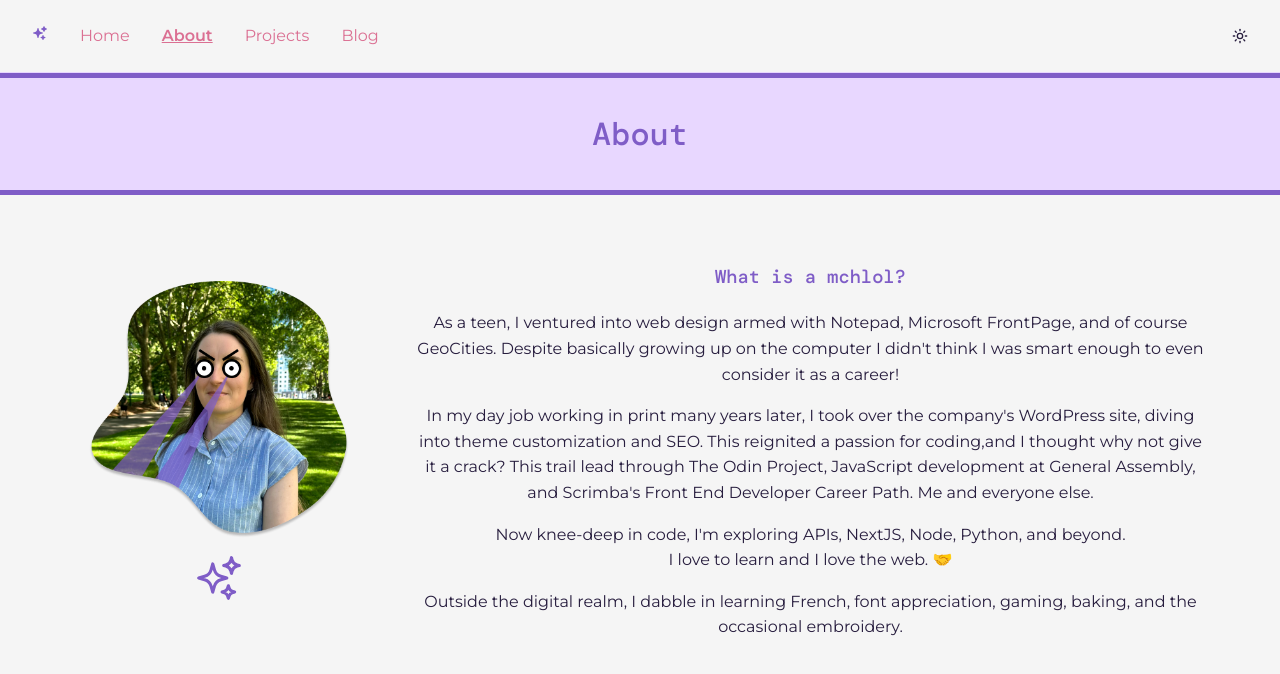
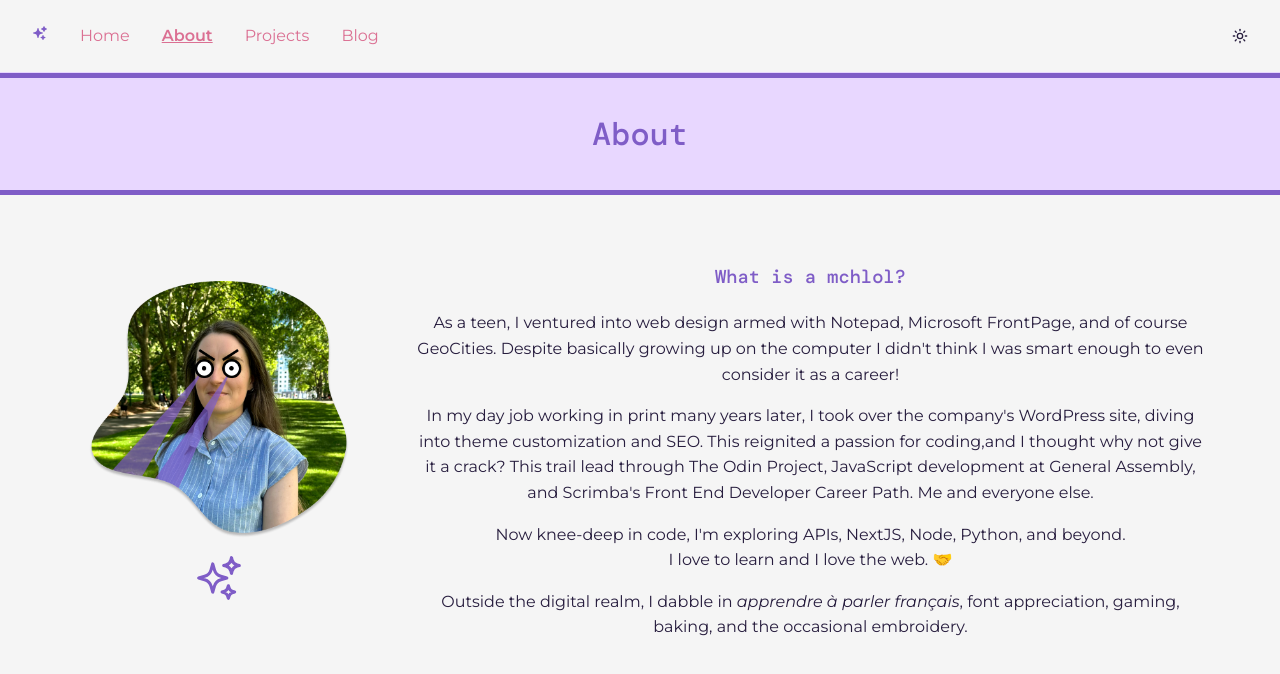
Before and after one commit to mchlol/portfolio-23, a React (Vite) app: page /about in a window 1280 px wide. Shown: the top 674 px of the page. Built offline with nearby package versions, Linux system fonts and the light colour scheme; no server answers.

Commit message:
write some french

```diff
--- a/src/pages/About.jsx
+++ b/src/pages/About.jsx
@@ -35,7 +35,7 @@ export default function About() {
                     <p>In my day job working in print many years later, I took over the company's WordPress site, diving into theme customization and SEO. This reignited a passion for coding,and I thought why not give it a crack? This trail lead through The Odin Project, JavaScript development at General Assembly, and Scrimba's Front End Developer Career Path. Me and everyone else.</p>
                     <p>Now knee-deep in code, I'm exploring APIs, NextJS, Node, Python, and beyond.<br />
                     I love to learn and I love the web. 🤝 </p>
-                    <p>Outside the digital realm, I dabble in learning French, font appreciation, gaming, baking, and the occasional embroidery.</p>
+                    <p>Outside the digital realm, I dabble in <em>apprendre à parler français</em>, font appreciation, gaming, baking, and the occasional embroidery.</p>
                 </div>
 
             </div>
```
